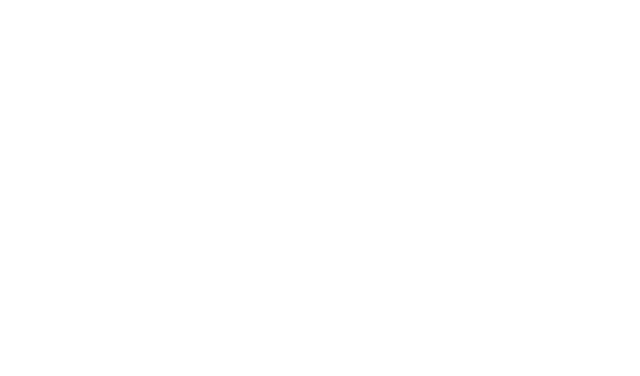
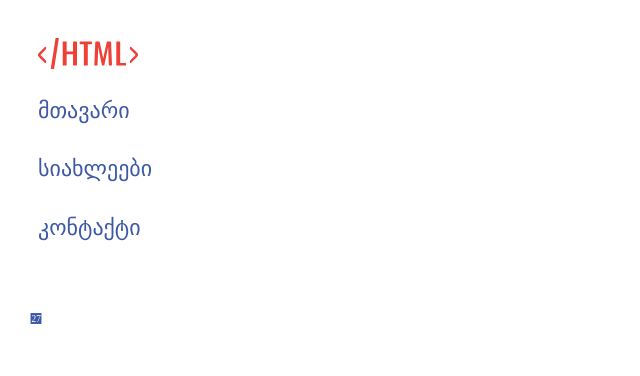
Before and after one commit to davidkureli/project, a plain HTML site: page index.html in a window 1280 px wide. Shown: the whole page, without its empty margins (0-640 px from the left). Drawn offline with Linux system fonts and the light colour scheme; a web font is replaced by a local one.

Commit message:
add fonts and imgs

```diff
--- a/css/style.css
+++ b/css/style.css
@@ -0,0 +1,33 @@
+.logo{
+	width: 100px;
+	margin-top:30px;
+	margin-left:30px;
+}
+.navigation{
+	margin-top: 17.5px;
+
+}
+.navigation{
+	list-style-type: none;
+	padding:0;
+	margin-bottom: 0
+	margin-top:0;
+	margin-left: 10px
+}
+.navigation-a{
+	display: block;
+	padding-top: 7.5px;
+	padding-bottom: 7.5px;
+	text-decoration: none;
+	color: rgb(61,88,166);
+	font-size: 22px;
+	font-family: "BPG Nino Mtavruli Bold", sans-serif;
+}
+.navigation-a:hover{
+	color: #EE4036
+}
+.date{
+	width: 56px;
+	margin-top:1px
+		margin-left:10px;
+}
--- a/index.html
+++ b/index.html
@@ -4,8 +4,24 @@
 		<title>programming</title>
 		<meta charset="utf-8">
 		<link rel="stylesheet" href="css/style.css">
+		<link rel="stylesheet" href="https://cdn.web-fonts.ge/fonts/bpg-nino-mtavruli-bold/css/bpg-nino-mtavruli-bold.min.css">
+
 	</head>
 	<body>
-
+		<img class="logo" src="img/logo.svg">
+		<nav class="navigation">
+		<ul class="navigation ul">
+			     <li class="navigation li">
+			         <a class="navigation-a" href="#">მთავარი</a>
+		       </li>
+		       			     <li class="navigation li">
+			         <a class="navigation-a" href="#">სიახლეები</a>
+		       </li>
+		       			     <li class="navigation li">
+			         <a class="navigation-a" href="#">კონტაქტი</a>
+		       </li>
+		</ul>
+	     </nav>
+	     <img class="date" src="img/date.svg">
 	</body>
 </html>
```
Also changed, not shown: img/date.svg (added), img/logo.svg (added).
